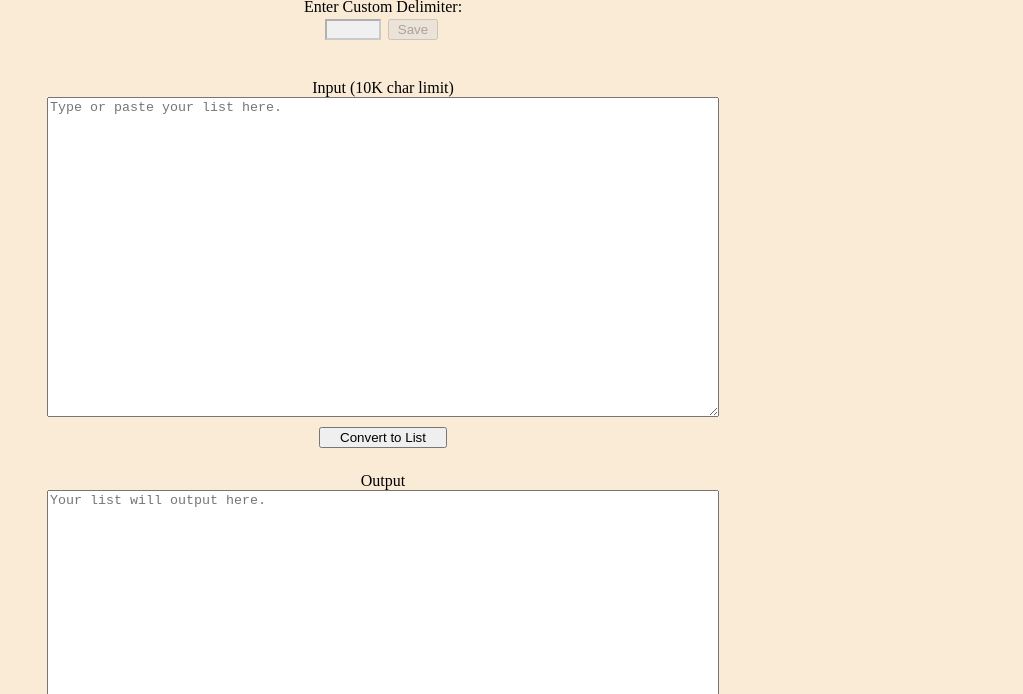
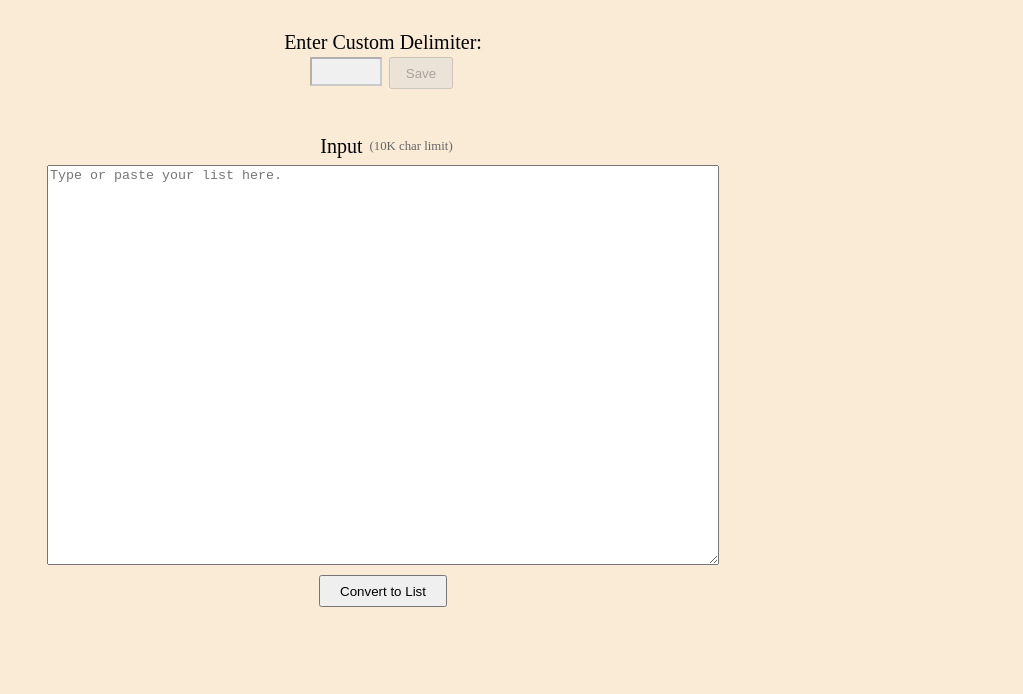
Before and after one commit to brandonp20/listmaker, a plain HTML site: page index.html in a window 1280 px wide. Shown: the part 147-841 px from the top of the page, without its empty margins (257-1280 px from the left). Drawn offline with Linux system fonts and the light colour scheme.

Commit message:
UI changes and input char limit label added.

```diff
--- a/index.html
+++ b/index.html
@@ -14,6 +14,7 @@
             Dark Mode
         </label>
     </div>
+    <br>
     <br>
 
     <div class="select-options">
@@ -51,7 +52,7 @@
 
 
     <div class="custom-delimiter-div">
-        <div>Enter Custom Delimiter:</div>
+        <div class="custom-delimiter-label">Enter Custom Delimiter:</div>
         <input class="custom-delimiter-textbox" maxlength="5" disabled>
         <button class="custom-delimiter-button" disabled>Save</button>
     </div>
@@ -60,7 +61,11 @@
     <br>
     <div class="input-output">
         <div class="input-container">
-            <div>Input (10K char limit)</div>
+            <div class="input-textbox-label-container">
+                <div class="input-textbox-label">Input</div>
+                <div class="char-limit-label">(10K char limit)</div>
+            </div>
+
             <div class="textarea-button-wrapper">
                 <textarea maxlength="10000" class="list-input" placeholder="Type or paste your list here."></textarea>
                 <button id="convert-button">Convert to List</button>
@@ -69,7 +74,7 @@
         </div>
 
         <div class="output-container">
-            <div>Output</div>
+            <div class="output-textbox-label">Output</div>
             <div class="textarea-button-wrapper">
                 <textarea class="list-output" placeholder="Your list will output here."></textarea>
                 <div class="output-button-container">
--- a/styles.css
+++ b/styles.css
@@ -16,7 +16,7 @@ body {
     justify-content: space-between;
 }
 .header {
-    font-size: 1.75rem;
+    font-size: 2rem;
     text-align: center;
     margin: 0;
 }
@@ -44,26 +44,36 @@ body {
 .select-options {
     display: flex;
     flex-wrap: wrap;
-    gap: 1rem;
+    gap: 3.5rem;
     justify-content: center;
     margin-bottom: 1rem;
+    font-size: 1.25rem
+}
+
+.choose-language, .choose-delimiter {
+    font-size: 1.1rem;
+}
+
+.custom-delimiter-label {
+    font-size: 1.25rem;
 }
 
 .custom-delimiter-textbox {
-    width: 3rem;
+    width: 4rem;
     margin: 0px;
+    font-size: 1.25rem;
 }
 
 .list-input, .list-output {
     width: 100%;
-    height: 20rem;
+    height: 25rem;
     max-width: 100%;
     box-sizing: border-box;
 }
 
 .input-output {
     display: flex;
-    gap: 1.5rem;
+    gap: 5rem;
     flex-wrap: wrap;
     justify-content: center;
     width: 100%;
@@ -91,6 +101,28 @@ button {
     width: 8rem;
     margin-top: 0.625rem;
     align-self: center;
+}
+.input-textbox-label-container {
+    display: flex;
+    justify-content: center;
+    align-items: center;
+    width: 100%;
+    position: relative;
+}
+
+.input-textbox-label {
+    order: 2;
+}
+
+.char-limit-label {
+    order: 3;
+    font-size: 0.8em;
+    color: #666;
+}
+
+.input-textbox-label, .output-textbox-label {
+    font-size: 1.25rem;
+    margin: 7px;
 }
 
 .output-button-container {
@@ -126,6 +158,13 @@ button {
 }
 
 .custom-delimiter-button {
-    width: 50px;
+    width: 4rem;
     margin: 3px;
+    height: 2rem;
 }
+
+.copy-button, #convert-button {
+    width: 8rem;
+    margin: 10px;
+    height: 2rem;
+}
```
